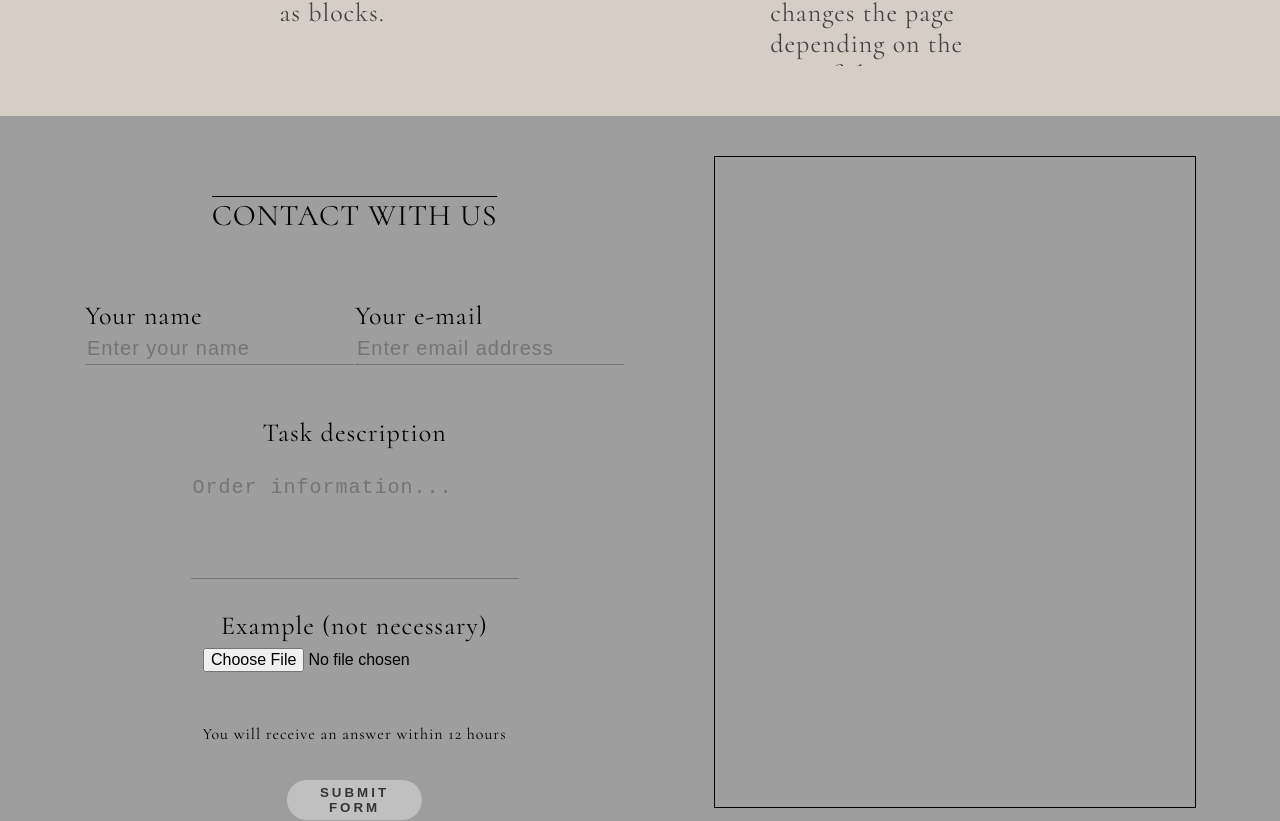
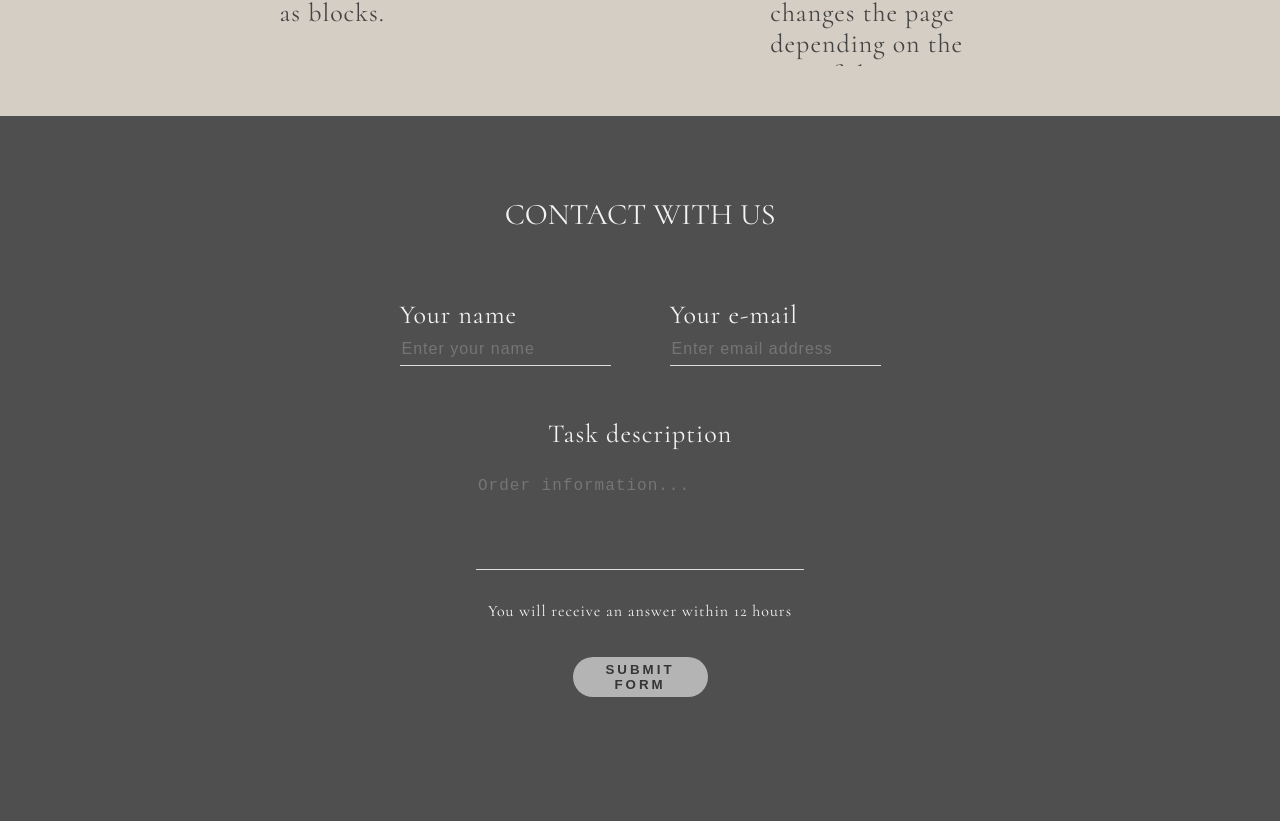
Before and after one commit to LadikBeg/ladik_cv, a React (Create React App) app: page / in a window 1280 px wide. Shown: the part 4085-4906 px from the top of the page. Built offline with nearby package versions, Linux system fonts and the light colour scheme.

Commit message:
contact block commit

```diff
--- a/src/Resourses/Contact/contact.css
+++ b/src/Resourses/Contact/contact.css
@@ -1,7 +1,8 @@
 .contact_container{
-    background-color: #9e9e9e;;
+    background-color: #4f4f4f;
     height: 650px;
     padding: 40px;
+    color: #f3f3f3;
 }
 .contact_block{
     height: 100%;
@@ -19,8 +20,7 @@
     text-transform: uppercase;
     font-size: 30px;
     font-weight: 500;
-    display: inline-block;
-    border-top: 1px solid black;
+
 }
 .contact_about{
     display: flex;
@@ -32,9 +32,9 @@
 }
 .contact_about input{
     height: 30px;
-    background-color: #9e9e9e;
-    font-size: 20px;
-    color: rgb(53, 53, 53);
+    background-color: #4f4f4f;
+    font-size: 16px;
+    color: rgb(222, 222, 222);
     letter-spacing: 1px;
 }
 .contact_textarea p{
@@ -42,16 +42,16 @@
 }
 .contact_textarea textarea{
     width: 60%;
-    height: 100px;
-    font-size: 20px;
-    color: rgb(53, 53, 53);
-    background-color: #9e9e9e;
+    height: 90px;
+    font-size: 16px;
+    color: rgb(222, 222, 222);
+    background-color: #4f4f4f;
     letter-spacing: 1px;
     resize: none;
     overflow: hidden;
 }
 .line{
-    background-color: #9e9e9e;
+    border-bottom:1px solid #dedede ;
     border-left-width: 0;
     border-left-style: none;
     border-right-width: 0;
@@ -60,14 +60,9 @@
     border-top-style: none;
     border-bottom-width: 1px;
     outline: none;
+
 }
-.contact_file p{
-    font-size: 26px;
-    letter-spacing: 1px;
-}
-.contact_file input{
-    font-size: 16px;
-}
+
 .contact_send button{
     margin-top: 20px;
     height: 40px;
@@ -77,7 +72,7 @@
     cursor: pointer;
     border: none;
     border-radius: 25px;
-    background-color: #c0c0c0;
+    background-color: #b4b4b4;
     color: rgb(53, 53, 53);
     font-weight: 600;
     transition: 0.4s;
@@ -87,11 +82,6 @@
     font-size: 16px;
 }
 .contact_send button:hover{
-    background-color: #9b9b9b;
-    box-shadow: 0px 0px 30px 1px rgb(63, 63, 63);
+    background-color: #ededed;
+    box-shadow: 0px 0px 5px 0px rgb(63, 63, 63);
 }
-.contact_image{
-    height: 100%;
-    width: 40%;
-    border: 1px solid black;
-}
--- a/src/Resourses/Contact/contact.js
+++ b/src/Resourses/Contact/contact.js
@@ -1,17 +1,18 @@
 import React from "react";
 import { useTranslation } from 'react-i18next';
 import './contact.css'
+
 
 function Contact() {
     const { t } = useTranslation();
     return (
         <div className="contact_container">
+                    <h4 className="contact_title">Contact with us</h4>
 
             <div className="contact_block">
 
                 <div className="contact_info">
 
-                    <h4 className="contact_title">Contact with us</h4>
 
                         <div className="contact_about">
 
@@ -30,11 +31,7 @@ function Contact() {
                             <textarea className="line" placeholder="Order information..."></textarea>
                         </div>
 
-                        <div className="contact_file">
-                            <p>Example (not necessary)
-                            <input type="file" name="foto"></input>
-                            </p>
-                        </div>
+
 
                         <div className="contact_answer">
                             <p>You will receive an answer within 12 hours</p>
@@ -45,9 +42,7 @@ function Contact() {
                         </div>
                 </div>
 
-                <div className="contact_image">
 
-                </div>
             </div>
 
         </div>
--- a/src/Resourses/Team/team.css
+++ b/src/Resourses/Team/team.css
@@ -1,5 +1,5 @@
 .Team{
-    background-color: #9e9e9e;;
+    background-color: #4f4f4f;;
     padding-bottom: 20px;
 }
 .container_for_team{
```
